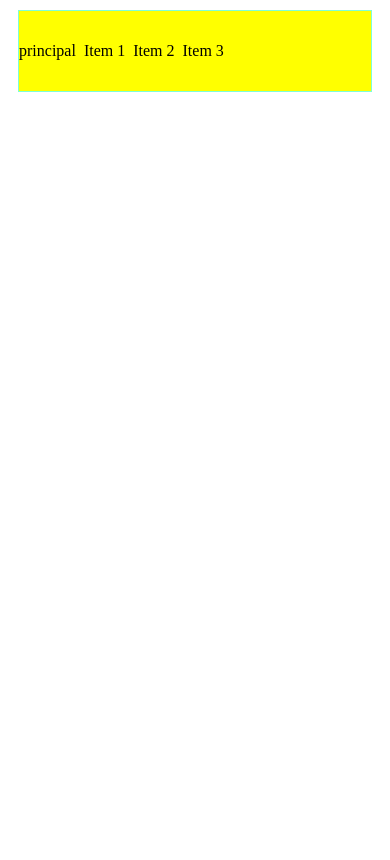
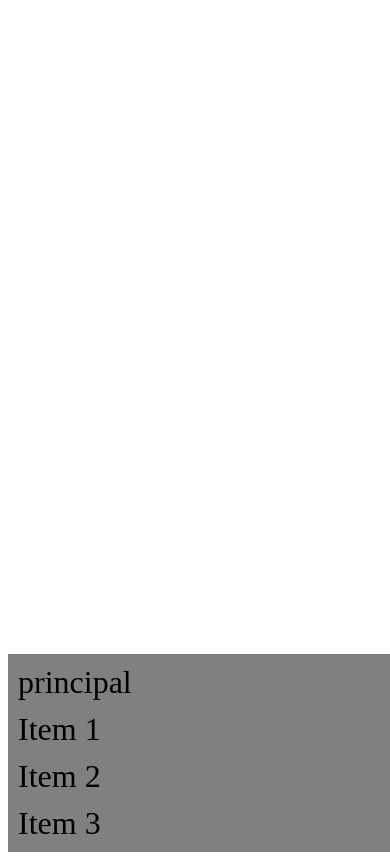
Before and after one commit to Kiskodev92/OpenBootcamp, a plain HTML site: page Ejercicio-responsive.html in a window 390 px wide. Drawn offline with Linux system fonts and the light colour scheme.

Commit message:
Update Ejercicio-responsive.css

```diff
--- a/Ejercicio-responsive.css
+++ b/Ejercicio-responsive.css
@@ -1,16 +1,26 @@
+body {
+    min-width: 100vw;
+    min-height: 100vh;
+    display: flex;
+    font-size: 2rem;
+}
 .contenedor {
-    pad: 0.25rem;
-    background-color: yellow;
-    margin: 10px;
-    border: 1px solid aquamarine;
+    background-color: grey;
     display: flex;
-    gap: 0.5rem;
-    min-height: 5rem;
-    justify-content: flex-start;
-    align-items: center;
+    flex-direction: column;
+    padding: 10px;
+    gap: 10px;
 }
-.item {
-        justify-content: space-evenly
+.main {
+    padding: 10px;
+    flex-grow: 1;
 }
-@media (max-width: 640px){
+@media (max-width: 640px) {
+    body{
+        flex-direction: column-reverse;
+    }
+    .main {
+        flex-direction: row;
+        justify-content: space-evenly;
+    }
 }
```
